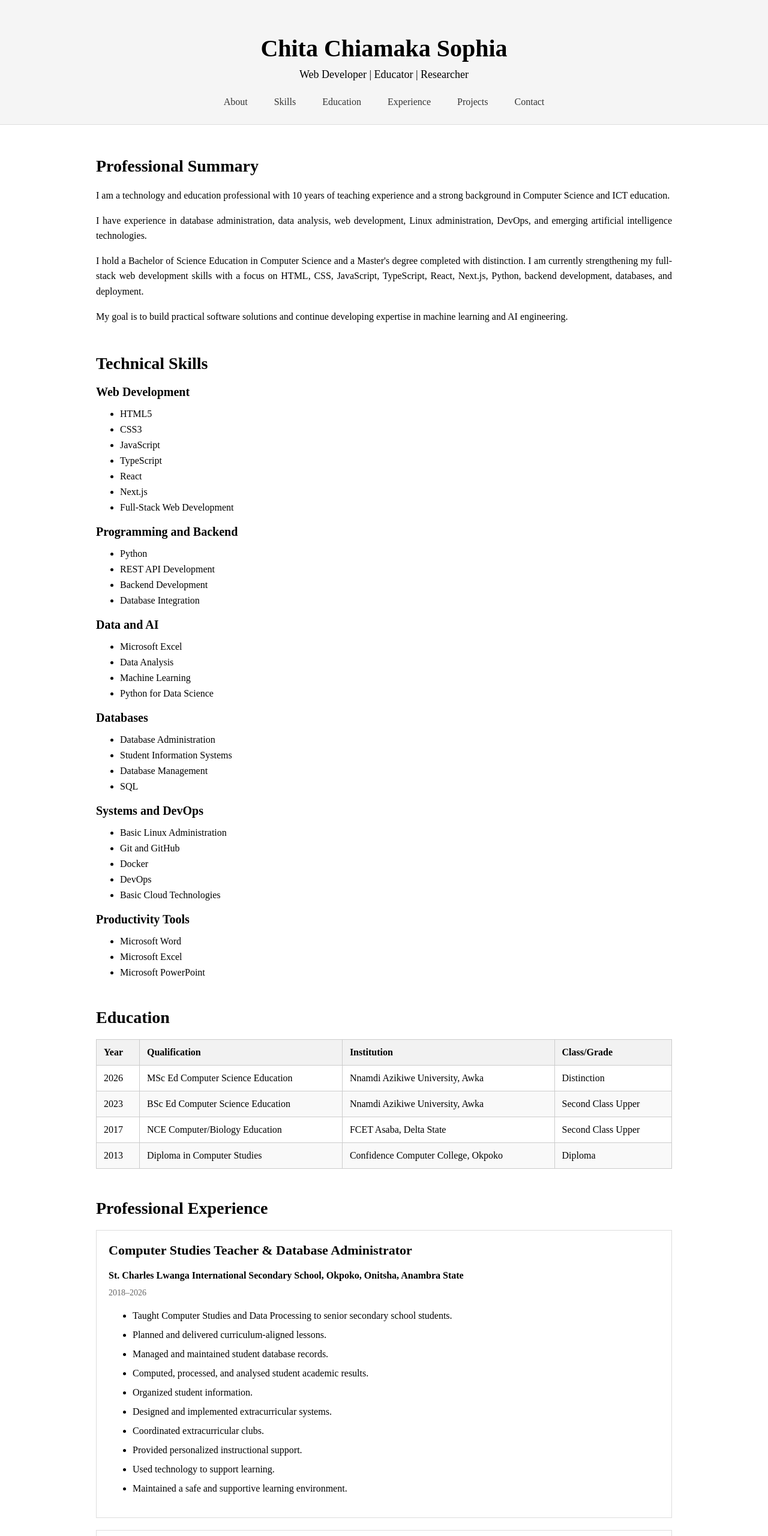
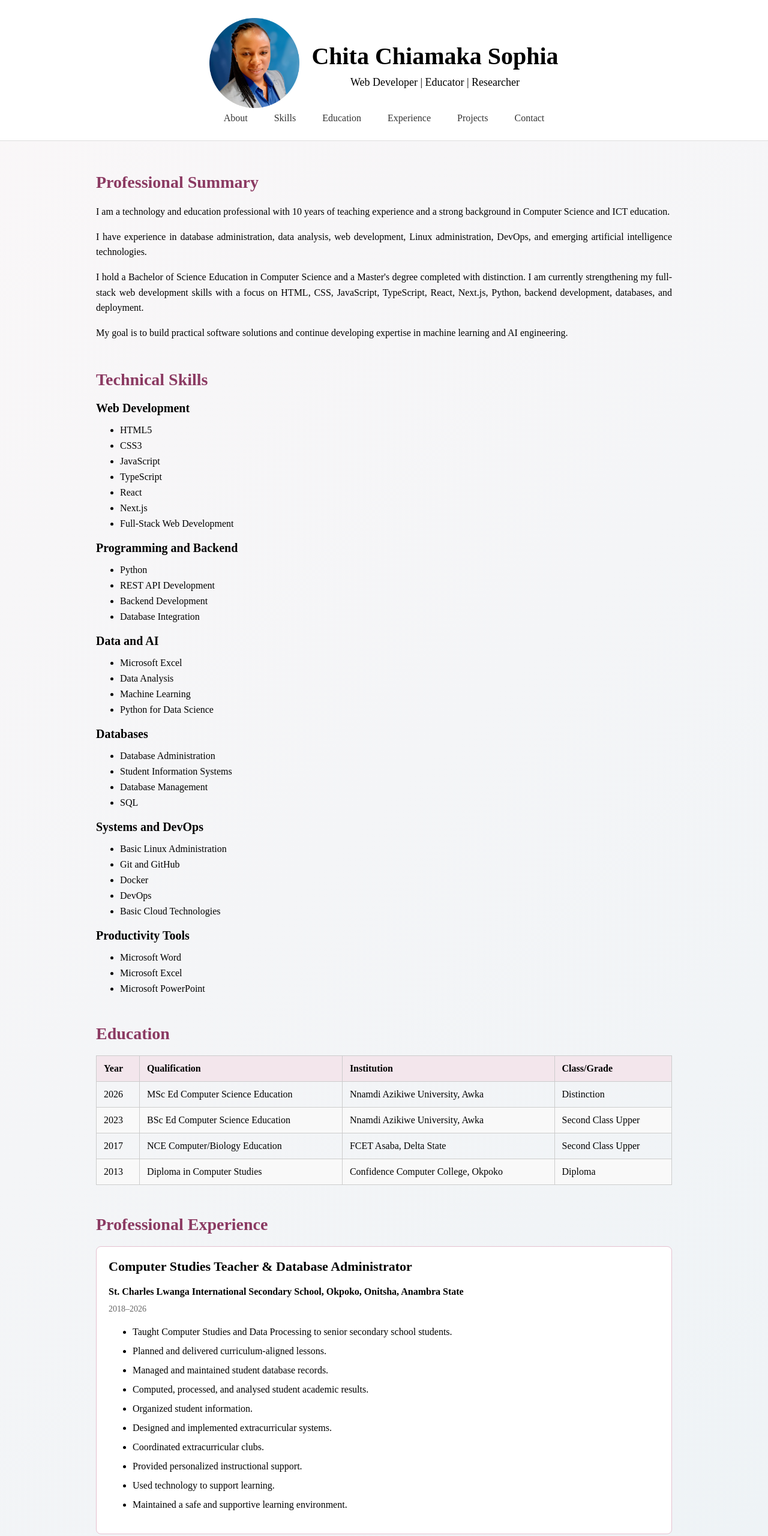
Before and after one commit to chitasophiachiamaka/My-cv-website, a plain HTML site: page index.html in a window 1280 px wide. Shown: the top 2560 px of the page at 60% size. Drawn offline with Linux system fonts and the light colour scheme.

Commit message:
Update website design and images

```diff
--- a/index.html
+++ b/index.html
@@ -19,11 +19,14 @@
     =============================== -->
 
     <header>
-
+    <div class="profile">
+        <img src="images/sonwa.png" alt="Professional profile photo">
+    <div>
         <h1>Chita Chiamaka Sophia</h1>
 
         <p>Web Developer | Educator | Researcher</p>
-
+    </div>
+    </div>
         <nav>
             <a href="#about">About</a>
             <a href="#skills">Skills</a>
--- a/style.css
+++ b/style.css
@@ -8,6 +8,7 @@
 
 body {
     margin: 0;
+    background: linear-gradient(135deg, #faf7f8, #e8f1f5);
 }
 
 
@@ -18,7 +19,7 @@
 header {
     padding: 30px 20px 20px;
     text-align: center;
-    background-color: #f5f5f5;
+    background-color: #ffffff;
     border-bottom: 1px solid #ddd;
 }
 
@@ -30,6 +31,17 @@
 header p {
     font-size: 18px;
     margin-top: 0;
+}
+header img {
+    width: 150px;
+    height: 150px;
+     /* border-radius: 50%; */
+}
+.profile {
+    display: flex;
+    align-items: center;
+    justify-content: center;
+    gap: 20px;
 }
 
 
@@ -54,8 +66,8 @@
 }
 
 nav a:hover {
-    color: blue;
-    background-color: #e9e9e9;
+    color: rgb(29, 29, 100);
+    background-color: #f3e6ec;
 }
 
 
@@ -76,6 +88,7 @@
 main section h2 {
     font-size: 28px;
     margin-bottom: 20px;
+    color: #8b3a62;
 }
 
 main section p {
@@ -123,7 +136,7 @@
 }
 
 #education th {
-    background-color: #f2f2f2;
+    background-color: #f3e6ec;
     font-weight: 700;
     text-align: left;
 }
@@ -147,12 +160,9 @@
 #experience article {
     padding: 20px;
     margin-bottom: 20px;
-    border: 1px solid #ddd;
-
-    transition:
-        transform 0.3s,
-        box-shadow 0.3s;
-}
+    border: 1px solid #e5c1d0;
+    background-color: #ffffff;
+    border-radius: 8px;}
 
 #experience article:hover {
     transform: translateY(-5px);
@@ -196,7 +206,9 @@
 
 #projects article {
     padding: 20px;
-    border: 1px solid #ddd;
+    border: 1px solid #e5c1d0;
+    background-color: #ffffff;
+    border-radius: 8px;
 }
 
 #projects article h3 {
@@ -506,3 +518,7 @@
 .form-row {
     flex-direction: column;
 }
+footer {
+    text-align: center;
+    padding: 30px 20px;
+}
```
Also changed, not shown: images/Sonwa.png (added), images/chita.png (added), images/coper.jpg (added).
